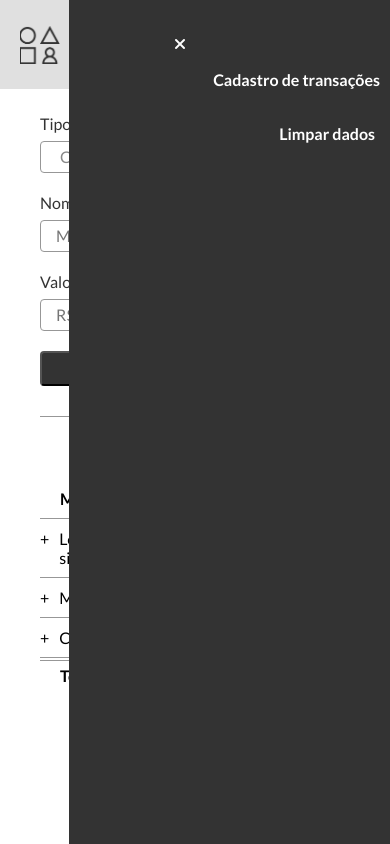
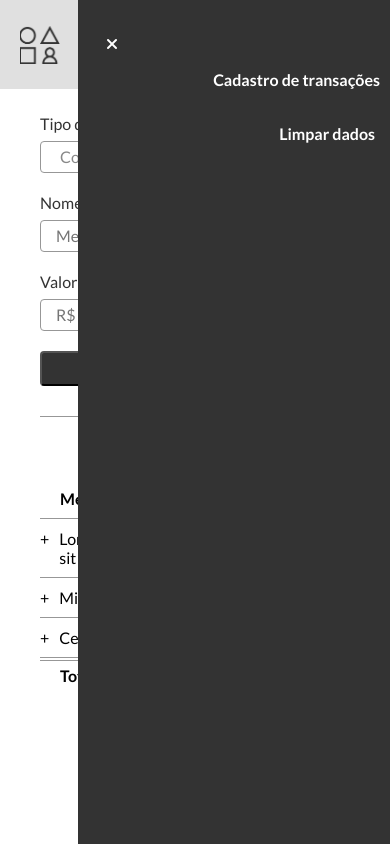
Before and after one commit to tharsila/controle-financeiro, a website with bundled scripts: page index.html in a window 390 px wide. Both pictures are taken after a click on the element 363 px from the left and 44 px from the top of the page. Built offline with nearby package versions, Linux system fonts and the light colour scheme.

Commit message:
altera largura do menu mobile

```diff
--- a/assets/css/header.css
+++ b/assets/css/header.css
@@ -91,7 +91,7 @@
     z-index: 1000;
     transform: rotate(180deg);
     position: absolute;
-    right: 185px;
+    right: 25vw;
   }
 
   .header-bg .header .menu {
@@ -102,7 +102,7 @@
     right: 0;
     top: 0;
     height: 100vh;
-    width: 22vh;
+    width: 32vw;
     background: #333333;
     transform: translateX(100%);
     transition: transform 0.3s ease-in;
@@ -149,6 +149,10 @@
 
 @media (max-width: 505px)  {
   .header-bg .header .menu {
-    width: 38vh;
+    width: 80vw;
+  }
+
+  .header-bg .header .logo #menu-mobile.fa-times{
+    right: 65vw;
   }
 }
```
